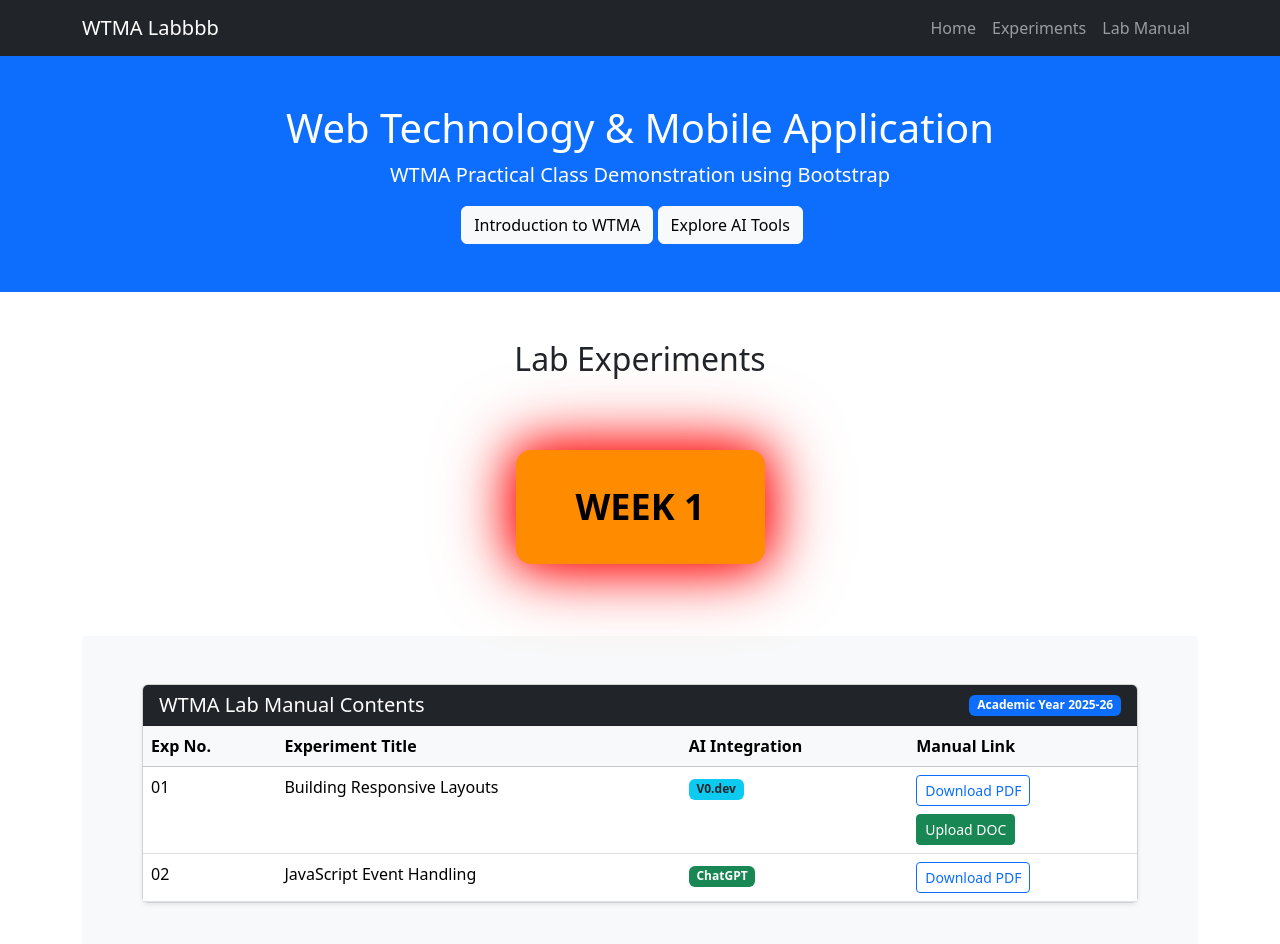
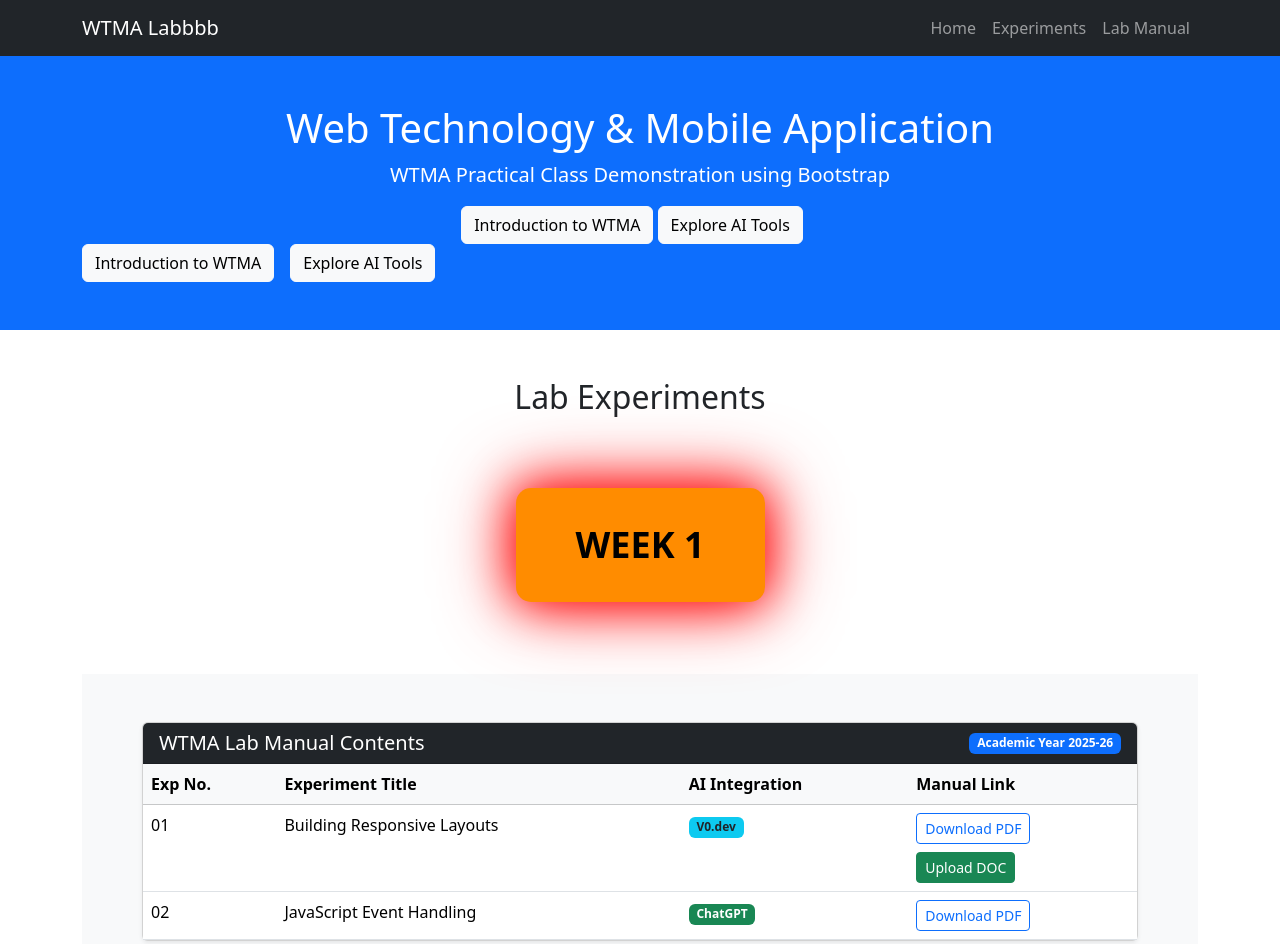
Before and after one commit to preejith2009/WTMA-Lab, a plain HTML site: page index.html in a window 1280 px wide. Shown: the top 944 px of the page. Drawn offline with nearby package versions, Linux system fonts and the light colour scheme.

Commit message:
Update index.html

```diff
--- a/index.html
+++ b/index.html
@@ -41,6 +41,10 @@
 		-->
 		<a href="html/wtma_into.html" class="btn btn-light">Introduction to WTMA</a>
 		<a href="html/ai-tools.html" class="btn btn-light me-3">Explore AI Tools</a>
+<div class="d-flex gap-3">
+    <a href="html/wtma_into.html" class="btn btn-light">Introduction to WTMA</a>
+	<a href="html/ai-tools.html" class="btn btn-light me-3">Explore AI Tools</a>
+</div>
     </div>
 </section>
 
```
